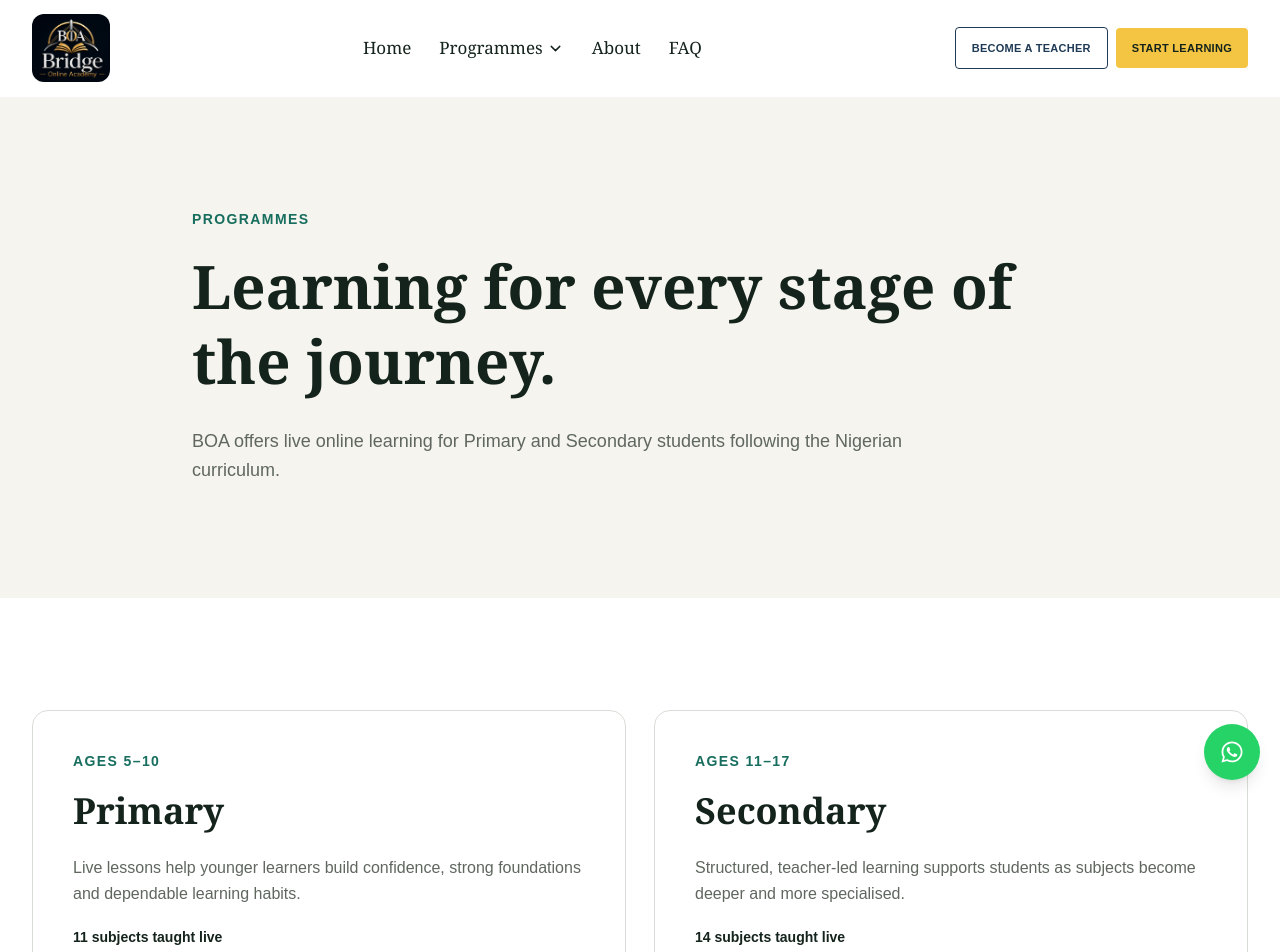
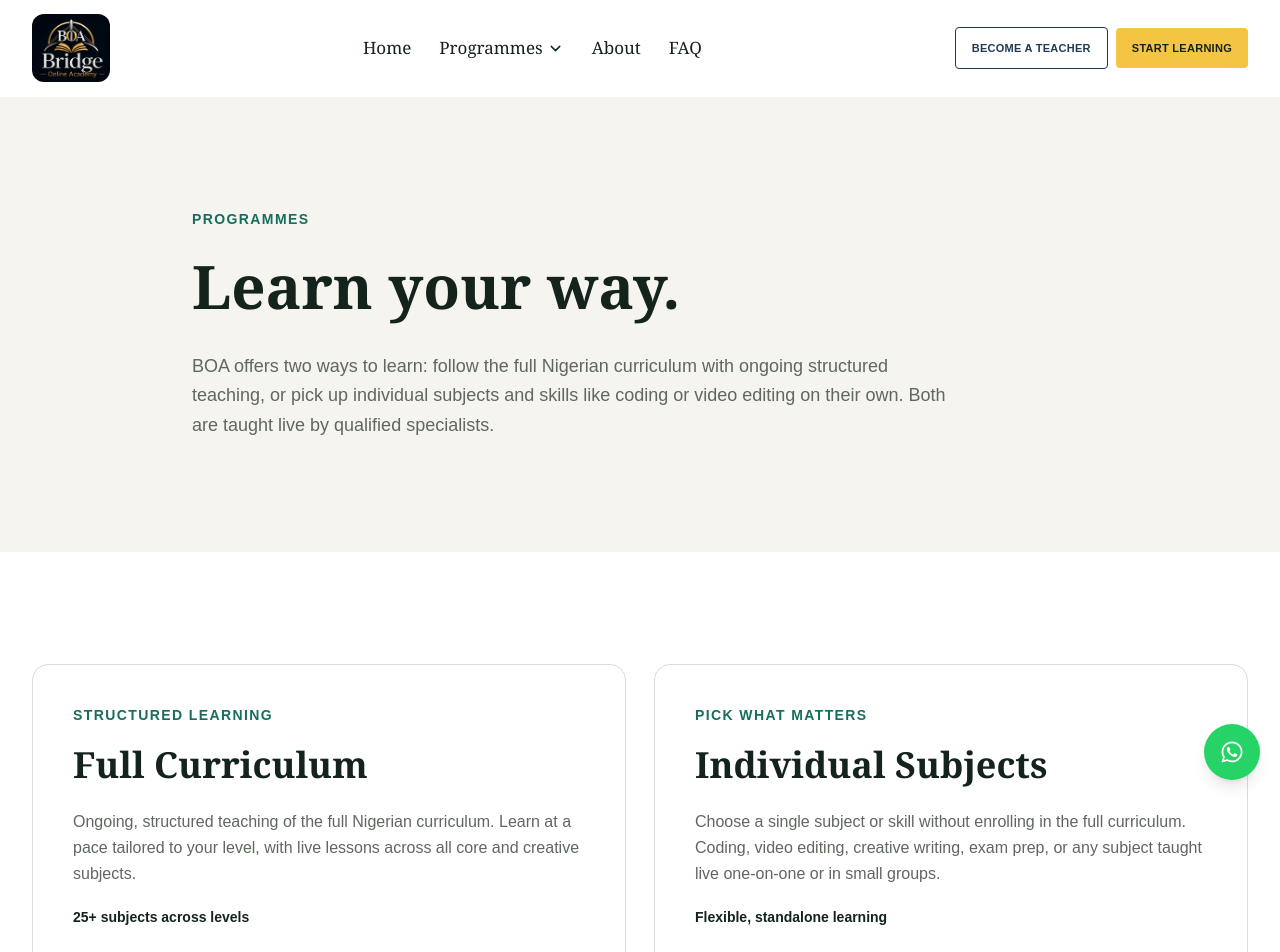
Before and after one commit to NjokuChris/bridgeonlineacademy, a Next.js app: page /programmes in a window 1280 px wide. Shown: the top 952 px of the page. Built offline with nearby package versions, Linux system fonts and the light colour scheme.

Commit message:
Refactor content across multiple components to enhance clarity and inclusivity, emphasizing flexible learning options at Bridge Online Academy.

```diff
--- a/src/app/about/page.tsx
+++ b/src/app/about/page.tsx
@@ -15,7 +15,7 @@ export default function AboutPage() {
             A more connected way to learn.
           </h1>
           <p className="mt-7 max-w-3xl text-lg leading-relaxed text-muted">
-            Bridge Online Academy was founded to help children access a quality Nigerian education wherever they learn from.
+            Bridge Online Academy was founded to make quality Nigerian education accessible to anyone, at any age. Whether you are following the full curriculum or picking up a skill you need, we are here to teach with care.
           </p>
         </div>
       </section>
@@ -36,7 +36,7 @@ export default function AboutPage() {
                 Ms. Zika leads BOA with the belief that online learning can be both academically purposeful and genuinely personal. Every child deserves clear teaching, a dependable routine and an educator who pays attention to how they are progressing.
               </p>
               <p className="mt-5 leading-relaxed text-muted">
-                That belief shaped Bridge Online Academy: a focused learning space for Primary and Secondary students following the Nigerian curriculum.
+                That belief shaped Bridge Online Academy: a place where students at any level receive focused, rigorous instruction and genuine personal attention from qualified teachers.
               </p>
             </div>
           </AnimateIn>
--- a/src/app/layout.tsx
+++ b/src/app/layout.tsx
@@ -4,7 +4,7 @@ import "./globals.css";
 export const metadata: Metadata = {
   title: "Bridge Online Academy | Nigeria's Leading Online School",
   description:
-    "Live, teacher-led Nigerian curriculum lessons for Primary through Senior Secondary students.",
+    "Quality, live, teacher-led Nigerian curriculum lessons at any age. Follow the full curriculum or choose individual subjects like coding and video editing.",
 };
 
 export default function RootLayout({ children }: LayoutProps<"/">) {
--- a/src/app/programmes/page.tsx
+++ b/src/app/programmes/page.tsx
@@ -277,45 +277,45 @@ export default function ProgrammesPage() {
         <div className="shell max-w-4xl">
           <p className="text-sm font-bold uppercase tracking-widest text-link">Programmes</p>
           <h1 className="mt-5 font-display text-5xl font-semibold leading-tight text-ink lg:text-6xl">
-            Learning for every stage of the journey.
+            Learn your way.
           </h1>
           <p className="mt-7 max-w-3xl text-lg leading-relaxed text-muted">
-            BOA offers live online learning for Primary and Secondary students following the Nigerian curriculum.
+            BOA offers two ways to learn: follow the full Nigerian curriculum with ongoing structured teaching, or pick up individual subjects and skills like coding or video editing on their own. Both are taught live by qualified specialists.
           </p>
         </div>
       </section>
 
-      {/* Stages overview */}
+      {/* Learning tracks */}
       <section className="bg-white py-20 lg:py-28">
         <div className="shell grid gap-7 md:grid-cols-2">
           <article className="rounded-2xl border border-border p-8 lg:p-10">
-            <p className="text-sm font-bold uppercase tracking-widest text-link">Ages 5–10</p>
-            <h2 className="mt-5 font-display text-4xl font-semibold text-ink">Primary</h2>
+            <p className="text-sm font-bold uppercase tracking-widest text-link">Structured learning</p>
+            <h2 className="mt-5 font-display text-4xl font-semibold text-ink">Full Curriculum</h2>
             <p className="mt-6 leading-relaxed text-muted">
-              Live lessons help younger learners build confidence, strong foundations and dependable learning habits.
+              Ongoing, structured teaching of the full Nigerian curriculum. Learn at a pace tailored to your level, with live lessons across all core and creative subjects.
             </p>
-            <p className="mt-5 text-sm font-semibold text-ink">11 subjects taught live</p>
+            <p className="mt-5 text-sm font-semibold text-ink">25+ subjects across levels</p>
           </article>
           <article className="rounded-2xl border border-border p-8 lg:p-10">
-            <p className="text-sm font-bold uppercase tracking-widest text-link">Ages 11–17</p>
-            <h2 className="mt-5 font-display text-4xl font-semibold text-ink">Secondary</h2>
+            <p className="text-sm font-bold uppercase tracking-widest text-link">Pick what matters</p>
+            <h2 className="mt-5 font-display text-4xl font-semibold text-ink">Individual Subjects</h2>
             <p className="mt-6 leading-relaxed text-muted">
-              Structured, teacher-led learning supports students as subjects become deeper and more specialised.
+              Choose a single subject or skill without enrolling in the full curriculum. Coding, video editing, creative writing, exam prep, or any subject taught live one-on-one or in small groups.
             </p>
-            <p className="mt-5 text-sm font-semibold text-ink">14 subjects taught live</p>
+            <p className="mt-5 text-sm font-semibold text-ink">Flexible, standalone learning</p>
           </article>
         </div>
       </section>
 
-      {/* Primary subjects */}
+      {/* Full curriculum track: younger learners */}
       <section className="bg-bg py-20 lg:py-28">
         <div className="shell">
           <AnimateIn>
-            <SectionLabel>Primary (Ages 5–10)</SectionLabel>
+            <SectionLabel>For learners ages 5-10</SectionLabel>
           </AnimateIn>
           <AnimateIn delay={0.08}>
             <h2 className="mt-7 font-display text-[2rem] font-semibold leading-tight text-ink lg:text-[2.75rem]">
-              What your child will learn.
+              Building foundations, building confidence.
             </h2>
           </AnimateIn>
 
@@ -347,14 +347,15 @@ export default function ProgrammesPage() {
       </section>
 
       {/* Secondary subjects */}
+      {/* Full curriculum track: older learners */}
       <section className="bg-white py-20 lg:py-28">
         <div className="shell">
           <AnimateIn>
-            <SectionLabel>Secondary (Ages 11–17)</SectionLabel>
+            <SectionLabel>For learners ages 11 and up</SectionLabel>
           </AnimateIn>
           <AnimateIn delay={0.08}>
             <h2 className="mt-7 font-display text-[2rem] font-semibold leading-tight text-ink lg:text-[2.75rem]">
-              A deeper curriculum.
+              Specialist teaching as subjects deepen.
             </h2>
           </AnimateIn>
 
--- a/src/components/home/Enrollment.tsx
+++ b/src/components/home/Enrollment.tsx
@@ -53,8 +53,8 @@ export default function Enrollment({ type = "student" }: { type?: EnrollmentType
           <form onSubmit={submit} className="mt-8 grid gap-5 sm:grid-cols-2">
             {/* Common fields */}
             <label className="text-sm font-semibold">
-              {isStudent ? "Parent name" : "Full name"}
-              <input required name="name" placeholder={isStudent ? "e.g. Ada Okafor" : "e.g. Oluwaseun Adeyemi"} className={field} />
+              Your name
+              <input required name="name" placeholder="e.g. Ada Okafor" className={field} />
             </label>
             <label className="text-sm font-semibold">
               Email
@@ -68,16 +68,25 @@ export default function Enrollment({ type = "student" }: { type?: EnrollmentType
             {isStudent ? (
               <>
                 <label className="text-sm font-semibold">
-                  Child's name
+                  Name
                   <input required name="childName" placeholder="e.g. Chisom Okafor" className={field} />
                 </label>
                 <label className="text-sm font-semibold">
-                  Child's age
-                  <input required type="number" min="5" max="17" name="childAge" placeholder="e.g. 10" className={field} />
+                  Age (optional)
+                  <input type="number" min="5" name="childAge" placeholder="e.g. 10" className={field} />
                 </label>
                 <label className="text-sm font-semibold">
-                  Current class or grade
-                  <input required name="currentClass" placeholder="e.g. Primary 5" className={field} />
+                  Current class or learning level (optional)
+                  <input name="currentClass" placeholder="e.g. Primary 5, JS 2, or Beginner" className={field} />
+                </label>
+                <label className="text-sm font-semibold">
+                  What would you like to learn?
+                  <select name="learningTrack" className={field}>
+                    <option value="">Select an option</option>
+                    <option value="full-curriculum">Full Nigerian curriculum</option>
+                    <option value="individual-subject">A single subject or skill</option>
+                    <option value="not-sure">Not sure</option>
+                  </select>
                 </label>
                 <label className="text-sm font-semibold">
                   Preferred term to start
@@ -91,8 +100,8 @@ export default function Enrollment({ type = "student" }: { type?: EnrollmentType
                   </select>
                 </label>
                 <label className="text-sm font-semibold sm:col-span-2">
-                  Additional information (optional)
-                  <textarea name="message" rows={4} placeholder="Tell us anything else we should know." className={field} />
+                  Anything else we should know? (optional)
+                  <textarea name="message" rows={4} placeholder="Tell us about your learning goals or any questions." className={field} />
                 </label>
               </>
             ) : (
--- a/src/components/home/FAQs.tsx
+++ b/src/components/home/FAQs.tsx
@@ -2,20 +2,21 @@
 import { useState } from "react";
 
 export const FAQS = [
-  ["What ages do you teach?", "BOA offers Primary and Secondary learning for children aged approximately 5 to 17."],
-  ["Which curriculum do you follow?", "Our programmes follow the Nigerian curriculum."],
+  ["What ages do you teach?", "BOA teaches learners of any age. You can follow the full Nigerian curriculum, or come to us for one subject or skill on its own, coding and video editing are two examples. There's no fixed age cutoff either way."],
+  ["Which curriculum do you follow?", "We offer two learning tracks: the full Nigerian curriculum for ongoing structured learning, or individual subjects and skills like coding, creative writing, or video editing on their own. You choose what fits your needs."],
   ["Are classes live or recorded?", "Classes are live and teacher-led. If you miss a class, we can discuss recording availability during your enrollment conversation."],
-  ["How large are classes?", "We keep classes small so every student gets attention from the teacher. Size varies by subject and stage, but we prioritize class quality over capacity."],
-  ["How much does it cost?", "Fees depend on the programme and your child's needs. A BOA team member will share pricing details when you start the enrollment process."],
-  ["How do I get started?", "Fill out the enrollment form and a BOA team member will contact you directly to discuss your child's age, current class, and the right programme for them."],
+  ["How large are classes?", "We keep classes small so every student gets attention from the teacher. Size varies by subject, but we prioritize class quality over capacity."],
+  ["How much does it cost?", "Fees depend on what you choose, whether that's the full curriculum or a single subject. A BOA team member will share pricing details when you start the enrollment process."],
+  ["How do I get started?", "Fill out the enrollment form and a BOA team member will contact you directly. We'll discuss whether you want the full curriculum or a specific subject, and find the best fit for your needs."],
 ];
 
 export const PAGE_FAQS = [
-  ["What happens after I submit the enrollment form?", "A BOA team member will contact you within one business day via WhatsApp or email, depending on your preference. We'll talk through your child's background and find the best fit within our programmes. The entire process from enrollment form to starting classes typically takes one to two weeks."],
-  ["What technology or equipment does my child need?", "A reliable internet connection and a device to join live lessons (laptop, tablet, or phone). A headset helps with focus, but is not required. Some classes may use an online platform or document tool, which are free and require no special setup."],
-  ["What if we need to pause or stop midway through a term?", "We understand circumstances change. Discuss this with the team during enrollment or anytime after your child starts. We can talk through options based on your situation and our programme schedule."],
-  ["Can siblings enroll together? Does that affect cost?", "Yes, siblings can enrol in the same or different programmes depending on their ages and learning needs. Pricing is per student, but we can discuss any family packages or considerations during the enrollment conversation."],
-  ["How is my child's progress reported to me?", "You'll receive a term report showing what your child has learned, areas of strength, and where they need more support. Teachers can also reach out anytime if they notice something that needs attention during the term, not just at the end."],
+  ["What happens after I submit the enrollment form?", "A BOA team member will contact you within one business day via WhatsApp or email, depending on your preference. We will talk through whether you want the full curriculum or a specific subject, and find the best fit for your needs. The entire process from enrollment form to starting classes typically takes one to two weeks."],
+  ["What technology or equipment do I need?", "A reliable internet connection and a device to join live lessons (laptop, tablet, or phone). A headset helps with focus, but is not required. Some classes may use an online platform or document tool, which are free and require no special setup."],
+  ["What if I need to pause or stop partway through?", "We understand circumstances change. Discuss this with the team during enrollment or anytime after you start. We can talk through options based on your situation and our schedule."],
+  ["Can siblings enroll together? Does that affect cost?", "Yes, siblings can enrol in the same or different learning tracks depending on their needs. Pricing is per student, but we can discuss any family packages or considerations during the enrollment conversation."],
+  ["How is my progress reported?", "You will receive term reports showing what you have learned, areas of strength, and where you need more support. Teachers can also reach out anytime if they notice something that needs attention during the term, not just at the end."],
+  ["Do I have to enroll in the full curriculum?", "No. You can choose a single subject if that is what you need. The full curriculum is not required to learn with BOA."],
 ];
 
 export default function FAQs({ standalone = false }: { standalone?: boolean }) {
--- a/src/components/home/Hero.tsx
+++ b/src/components/home/Hero.tsx
@@ -64,9 +64,7 @@ export default function Hero() {
             </span>
           </h1>
           <p className="mt-6 max-w-xl text-base leading-relaxed text-muted lg:text-lg">
-            Live, teacher-led Nigerian curriculum classes for Primary and
-            Secondary students, designed to give your child structure, support
-            and room to thrive online.
+            Live, teacher-led learning built around what you actually need. Follow the full Nigerian curriculum, or pick up a single subject like coding or video editing, at any age, with structure, support and room to thrive online.
           </p>
           <div className="mt-9 flex flex-wrap gap-4">
             <Link
--- a/src/components/home/KeyStages.tsx
+++ b/src/components/home/KeyStages.tsx
@@ -1,10 +1,10 @@
 import Link from "next/link";
 
 const programmes = [
-  { title: "Primary", ages: "Ages 5–10", copy: "A supportive foundation in English, Mathematics, Science and the wider Nigerian primary curriculum.", colour: "bg-stage-primary" },
-  { title: "Secondary", ages: "Ages 11–17", copy: "Structured subject teaching for Junior and Senior Secondary students, following the Nigerian curriculum.", colour: "bg-navy" },
+  { title: "Full Curriculum", ages: "Any age", copy: "Structured, ongoing teaching across all subjects of the Nigerian curriculum, tailored to your level. Learn with peers, build community, and follow a dependable routine.", colour: "bg-stage-primary" },
+  { title: "Individual Subjects", ages: "Any age", copy: "Pick up a single subject or skill without enrolling in the full curriculum. Coding, video editing, creative writing, exam prep, or anything else taught live by a specialist.", colour: "bg-navy" },
 ];
 
 export default function KeyStages() {
-  return <section className="bg-bg py-20 lg:py-28"><div className="shell"><p className="text-sm font-bold uppercase tracking-widest text-link">Programmes</p><div className="mt-5 flex flex-wrap items-end justify-between gap-5"><h2 className="max-w-2xl font-display text-4xl font-semibold leading-tight text-ink lg:text-5xl">A clear pathway from Primary to Secondary.</h2><Link href="/programmes" className="font-bold text-link hover:underline">View all programmes →</Link></div><div className="mt-12 grid gap-6 md:grid-cols-2">{programmes.map((programme) => <article key={programme.title} className={`${programme.colour} rounded-2xl p-8 text-white lg:p-10`}><p className="text-sm font-bold uppercase tracking-widest text-yellow">{programme.ages}</p><h3 className="mt-5 font-display text-3xl font-semibold">{programme.title}</h3><p className="mt-5 max-w-md leading-relaxed text-white/90">{programme.copy}</p><Link href="/programmes" className="mt-8 inline-block font-bold text-yellow hover:underline">Explore {programme.title} →</Link></article>)}</div></div></section>;
+  return <section className="bg-bg py-20 lg:py-28"><div className="shell"><p className="text-sm font-bold uppercase tracking-widest text-link">Two ways to learn</p><div className="mt-5 flex flex-wrap items-end justify-between gap-5"><h2 className="max-w-2xl font-display text-4xl font-semibold leading-tight text-ink lg:text-5xl">Learn your way at BOA.</h2><Link href="/programmes" className="font-bold text-link hover:underline">View all programmes →</Link></div><div className="mt-12 grid gap-6 md:grid-cols-2">{programmes.map((programme) => <article key={programme.title} className={`${programme.colour} rounded-2xl p-8 text-white lg:p-10`}><p className="text-sm font-bold uppercase tracking-widest text-yellow">{programme.ages}</p><h3 className="mt-5 font-display text-3xl font-semibold">{programme.title}</h3><p className="mt-5 max-w-md leading-relaxed text-white/90">{programme.copy}</p><Link href="/programmes" className="mt-8 inline-block font-bold text-yellow hover:underline">Learn more →</Link></article>)}</div></div></section>;
 }
--- a/src/components/home/SubjectPills.tsx
+++ b/src/components/home/SubjectPills.tsx
@@ -67,8 +67,7 @@ export default function SubjectPills() {
             A broad curriculum, taught live.
           </h2>
           <p className="mt-5 leading-relaxed text-muted">
-            From core subjects to languages, sciences and creative learning,
-            students explore a rich Nigerian curriculum.
+            Learn the full Nigerian curriculum, or just the subject you are here for. Whether your child needs Maths and English taught properly, or you want to pick up Coding, Video Editing or Creative Writing on their own, every subject is taught live by a specialist teacher.
           </p>
         </div>
         <div className="mx-auto mt-12 flex max-w-5xl flex-wrap justify-center gap-2.5 sm:gap-5">
```
Also changed, not shown: 1 other file (tests, documents, lock files or other folders).
